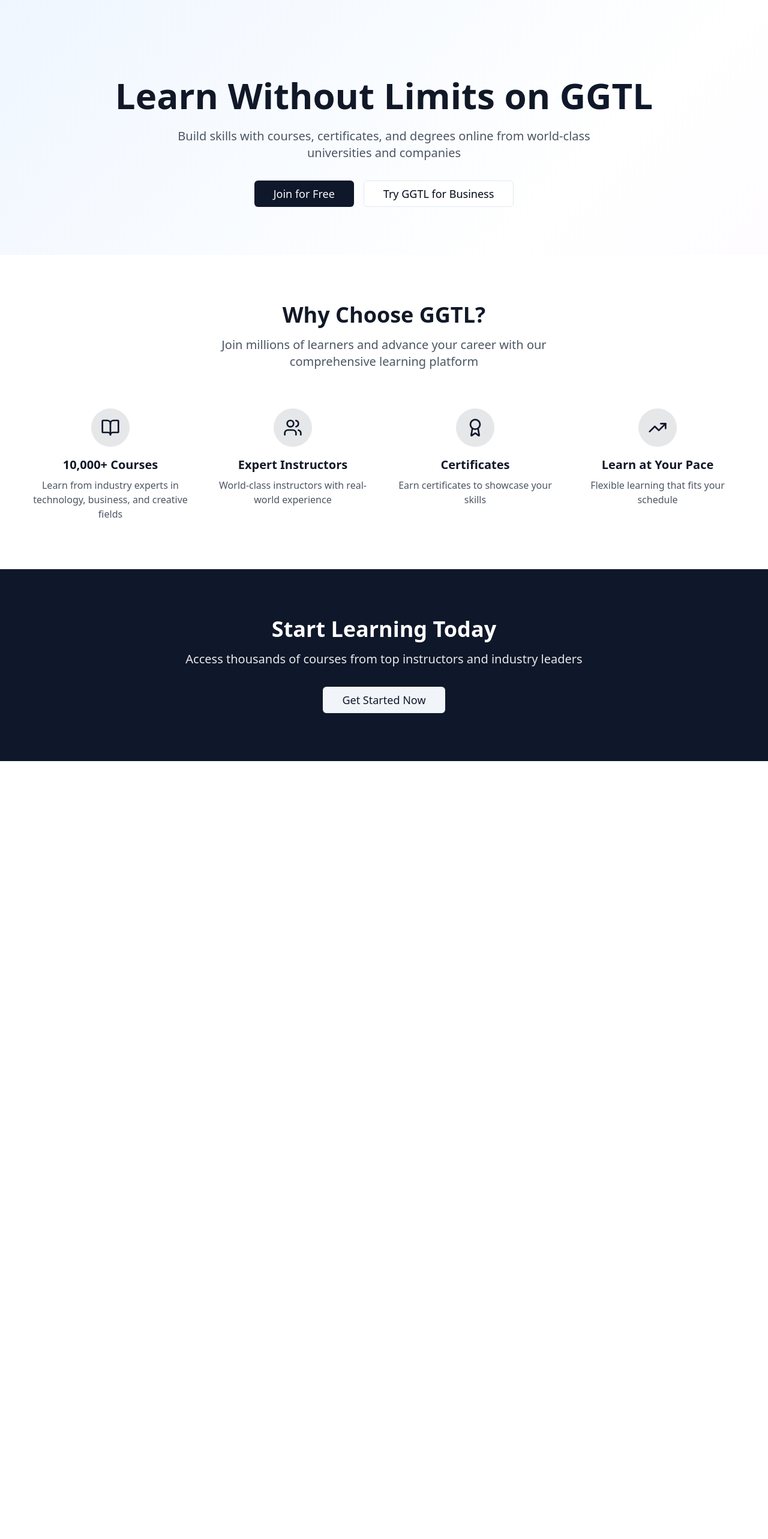
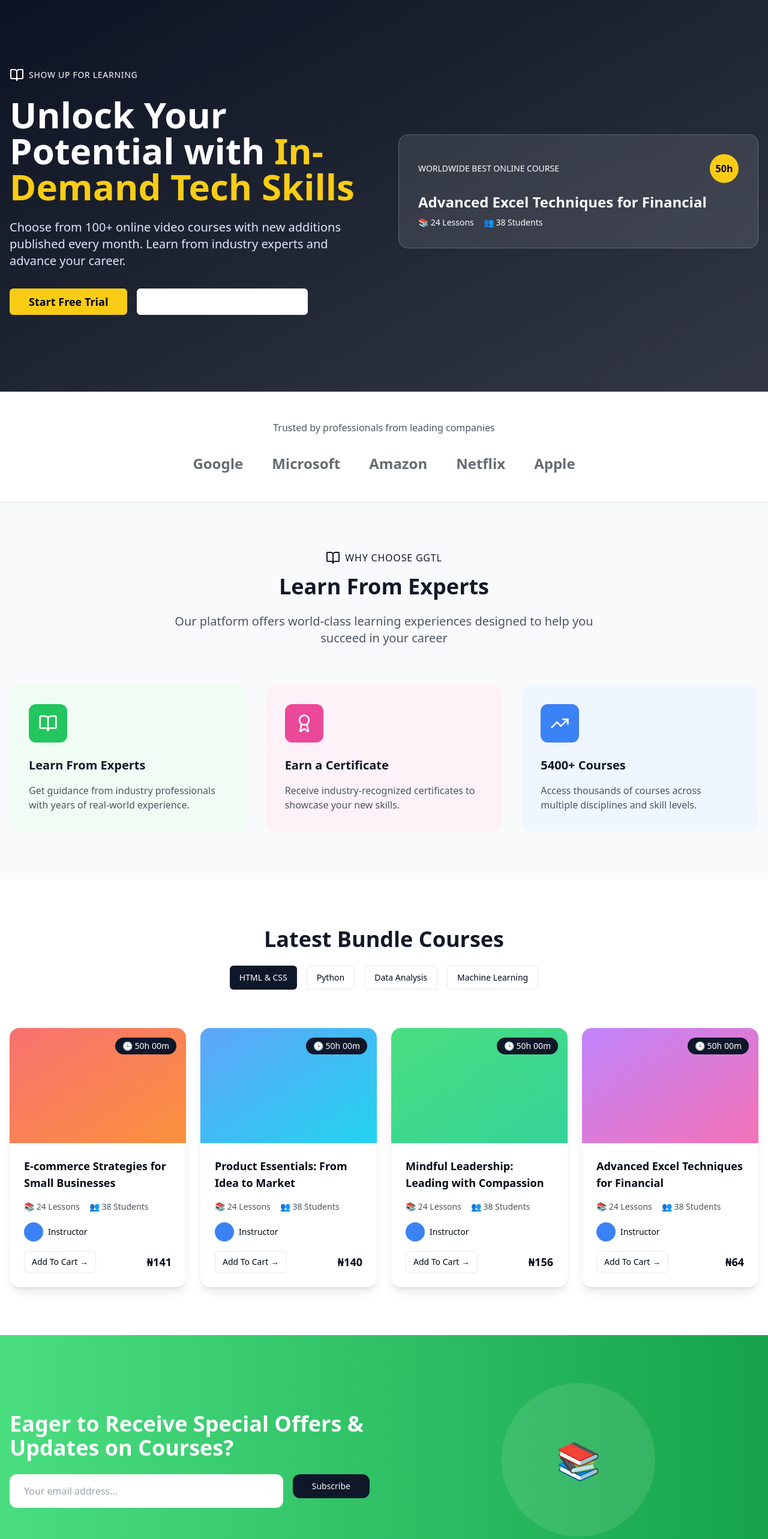
Before and after one commit to gifamzict/ggtl_lms, a React (Vite) app: page / in a window 1280 px wide. Shown: the part 80-2646 px from the top of the page at 60% size. Before the commit the page ends 1349 px from the top, so only its background shows below. Built offline with nearby package versions, Linux system fonts and the light colour scheme.

Commit message:
Redesign Home Page
Complete overhaul of the GGTL home page to improve visual appeal and user engagement. The redesign will incorporate a new structure inspired by ggtl.tech, including a hero section, social proof bar, key features, featured courses, testimonials, and a final CTA.

```diff
--- a/src/pages/Index.tsx
+++ b/src/pages/Index.tsx
@@ -1,8 +1,8 @@
 import { motion } from 'framer-motion';
 import { useAuthStore } from '@/store/authStore';
 import { Button } from '@/components/ui/button';
-import { Card, CardContent, CardHeader, CardTitle } from '@/components/ui/card';
-import { BookOpen, Users, Award, TrendingUp } from 'lucide-react';
+import { Card, CardContent, CardDescription, CardHeader, CardTitle } from '@/components/ui/card';
+import { BookOpen, Users, Award, TrendingUp, Target, Zap } from 'lucide-react';
 
 const Index = () => {
   const { user, openAuthModal, loading } = useAuthStore();
@@ -20,208 +20,401 @@ const Index = () => {
 
   const features = [
     {
-      icon: BookOpen,
-      title: "10,000+ Courses",
-      description: "Learn from industry experts in technology, business, and creative fields"
+      icon: <BookOpen className="h-8 w-8" />,
+      title: "Expert-Led Courses",
+      description: "Learn from industry professionals with real-world experience"
     },
     {
-      icon: Users,
-      title: "Expert Instructors",
-      description: "World-class instructors with real-world experience"
+      icon: <Users className="h-8 w-8" />,
+      title: "Community Learning",
+      description: "Connect with fellow learners and build your professional network"
     },
     {
-      icon: Award,
+      icon: <Award className="h-8 w-8" />,
       title: "Certificates",
-      description: "Earn certificates to showcase your skills"
+      description: "Earn recognized certificates to showcase your new skills"
     },
     {
-      icon: TrendingUp,
-      title: "Learn at Your Pace",
-      description: "Flexible learning that fits your schedule"
+      icon: <Zap className="h-8 w-8" />,
+      title: "Fast Track Learning",
+      description: "Accelerated courses designed for busy professionals"
     }
   ];
 
   if (user) {
     return (
-      <div className="bg-gradient-to-br from-blue-50 via-white to-purple-50 pt-16">
-        <div className="container mx-auto px-4 py-12">
+      <div className="min-h-screen bg-gradient-to-br from-primary/5 to-secondary/5">
+        <div className="container mx-auto px-4 py-8">
           <motion.div
             initial={{ opacity: 0, y: 20 }}
             animate={{ opacity: 1, y: 0 }}
-            transition={{ duration: 0.6 }}
-            className="max-w-4xl mx-auto"
+            transition={{ duration: 0.5 }}
+            className="text-center mb-8"
           >
-            <div className="text-center mb-12">
             <h1 className="text-4xl font-bold text-gray-900 mb-4">
-                Welcome back, {user.user_metadata?.full_name || user.email?.split('@')[0]}!
+              Welcome back, {user.user_metadata?.full_name || user.email}!
             </h1>
-              <p className="text-xl text-gray-600">
-                Continue your learning journey with GGTL
-              </p>
-            </div>
+            <p className="text-xl text-gray-600">Continue your learning journey</p>
+          </motion.div>
 
-            <div className="grid md:grid-cols-2 lg:grid-cols-3 gap-6">
-              <motion.div whileHover={{ scale: 1.02 }} transition={{ duration: 0.2 }}>
-                <Card className="h-full hover:shadow-lg transition-shadow">
+          <div className="grid md:grid-cols-3 gap-6 mb-12">
+            <motion.div
+              initial={{ opacity: 0, y: 20 }}
+              animate={{ opacity: 1, y: 0 }}
+              transition={{ duration: 0.5, delay: 0.1 }}
+            >
+              <Card className="hover:shadow-lg transition-shadow">
                 <CardHeader>
                   <CardTitle className="flex items-center gap-2">
                     <BookOpen className="h-5 w-5 text-primary" />
                     My Learning
                   </CardTitle>
+                  <CardDescription>Continue where you left off</CardDescription>
                 </CardHeader>
                 <CardContent>
-                    <p className="text-gray-600 mb-4">
-                      Continue your enrolled courses and track progress
-                    </p>
                   <Button className="w-full">View Courses</Button>
                 </CardContent>
               </Card>
             </motion.div>
 
-              <motion.div whileHover={{ scale: 1.02 }} transition={{ duration: 0.2 }}>
-                <Card className="h-full hover:shadow-lg transition-shadow">
+            <motion.div
+              initial={{ opacity: 0, y: 20 }}
+              animate={{ opacity: 1, y: 0 }}
+              transition={{ duration: 0.5, delay: 0.2 }}
+            >
+              <Card className="hover:shadow-lg transition-shadow">
                 <CardHeader>
                   <CardTitle className="flex items-center gap-2">
-                      <Users className="h-5 w-5 text-primary" />
+                    <Target className="h-5 w-5 text-primary" />
                     Browse Catalog
                   </CardTitle>
+                  <CardDescription>Discover new courses</CardDescription>
                 </CardHeader>
                 <CardContent>
-                    <p className="text-gray-600 mb-4">
-                      Discover new courses to expand your skills
-                    </p>
                   <Button variant="outline" className="w-full">Explore</Button>
                 </CardContent>
               </Card>
             </motion.div>
 
-              <motion.div whileHover={{ scale: 1.02 }} transition={{ duration: 0.2 }}>
-                <Card className="h-full hover:shadow-lg transition-shadow">
+            <motion.div
+              initial={{ opacity: 0, y: 20 }}
+              animate={{ opacity: 1, y: 0 }}
+              transition={{ duration: 0.5, delay: 0.3 }}
+            >
+              <Card className="hover:shadow-lg transition-shadow">
                 <CardHeader>
                   <CardTitle className="flex items-center gap-2">
                     <Award className="h-5 w-5 text-primary" />
                     Achievements
                   </CardTitle>
+                  <CardDescription>Track your progress</CardDescription>
                 </CardHeader>
                 <CardContent>
-                    <p className="text-gray-600 mb-4">
-                      View your certificates and learning milestones
-                    </p>
-                    <Button variant="outline" className="w-full">View All</Button>
+                  <Button variant="outline" className="w-full">View Progress</Button>
                 </CardContent>
               </Card>
             </motion.div>
           </div>
-          </motion.div>
         </div>
       </div>
     );
   }
 
   return (
-    <div className="bg-gradient-to-br from-blue-50 via-white to-purple-50 pt-16">
+    <div className="min-h-screen">
       {/* Hero Section */}
-      <section className="py-20 px-4">
-        <div className="container mx-auto text-center">
+      <motion.section
+        initial={{ opacity: 0 }}
+        animate={{ opacity: 1 }}
+        transition={{ duration: 0.8 }}
+        className="relative bg-gradient-to-br from-primary to-primary/80 text-white py-20 lg:py-32 overflow-hidden"
+      >
+        <div className="absolute inset-0 bg-black/20"></div>
+        <div className="container mx-auto px-4 relative z-10">
+          <div className="grid lg:grid-cols-2 gap-12 items-center">
             <motion.div
-            initial={{ opacity: 0, y: 30 }}
-            animate={{ opacity: 1, y: 0 }}
-            transition={{ duration: 0.6 }}
+              initial={{ opacity: 0, x: -50 }}
+              animate={{ opacity: 1, x: 0 }}
+              transition={{ duration: 0.8, delay: 0.2 }}
             >
-            <h1 className="text-5xl md:text-6xl font-bold text-gray-900 mb-6">
-              Learn Without Limits on <span className="text-primary">GGTL</span>
+              <div className="flex items-center gap-2 mb-6">
+                <BookOpen className="h-6 w-6" />
+                <span className="text-sm font-medium uppercase tracking-wider">Show Up For Learning</span>
+              </div>
+              <h1 className="text-5xl lg:text-6xl font-bold mb-6 leading-tight">
+                Unlock Your Potential with{" "}
+                <span className="text-yellow-400">In-Demand Tech Skills</span>
               </h1>
-            <p className="text-xl text-gray-600 mb-8 max-w-3xl mx-auto">
-              Build skills with courses, certificates, and degrees online from world-class universities and companies
+              <p className="text-xl mb-8 text-blue-100">
+                Choose from 100+ online video courses with new additions published every month.
+                Learn from industry experts and advance your career.
               </p>
-            <div className="flex flex-col sm:flex-row gap-4 justify-center">
+              <div className="flex flex-col sm:flex-row gap-4">
                 <Button
                   size="lg"
-                className="text-lg px-8 py-3"
                   onClick={openAuthModal}
+                  className="bg-yellow-400 text-black hover:bg-yellow-500 font-semibold px-8 py-4 text-lg"
                 >
-                Join for Free
+                  Start Free Trial
                 </Button>
                 <Button
+                  size="lg"
                   variant="outline"
-                size="lg"
-                className="text-lg px-8 py-3"
-                onClick={openAuthModal}
+                  className="border-white text-white hover:bg-white hover:text-primary px-8 py-4 text-lg"
                 >
-                Try GGTL for Business
+                  See Our Lesson Showcase
                 </Button>
               </div>
             </motion.div>
+            <motion.div
+              initial={{ opacity: 0, x: 50 }}
+              animate={{ opacity: 1, x: 0 }}
+              transition={{ duration: 0.8, delay: 0.4 }}
+              className="relative"
+            >
+              <div className="relative z-10">
+                <div className="bg-white/10 backdrop-blur-lg rounded-2xl p-8 border border-white/20">
+                  <div className="flex items-center justify-between mb-4">
+                    <span className="text-sm font-medium">WORLDWIDE BEST ONLINE COURSE</span>
+                    <div className="w-12 h-12 bg-yellow-400 rounded-full flex items-center justify-center">
+                      <span className="text-black font-bold">50h</span>
                     </div>
-      </section>
+                  </div>
+                  <h3 className="text-2xl font-bold mb-2">Advanced Excel Techniques for Financial</h3>
+                  <div className="flex items-center gap-4 text-sm">
+                    <span>📚 24 Lessons</span>
+                    <span>👥 38 Students</span>
+                  </div>
+                </div>
+              </div>
+            </motion.div>
+          </div>
+        </div>
+      </motion.section>
+
+      {/* Trust Bar */}
+      <motion.section
+        initial={{ opacity: 0, y: 20 }}
+        animate={{ opacity: 1, y: 0 }}
+        transition={{ duration: 0.6, delay: 0.3 }}
+        className="py-12 bg-white border-b"
+      >
+        <div className="container mx-auto px-4">
+          <p className="text-center text-gray-600 mb-8">Trusted by professionals from leading companies</p>
+          <div className="flex justify-center items-center space-x-12 opacity-60">
+            <span className="text-2xl font-bold">Google</span>
+            <span className="text-2xl font-bold">Microsoft</span>
+            <span className="text-2xl font-bold">Amazon</span>
+            <span className="text-2xl font-bold">Netflix</span>
+            <span className="text-2xl font-bold">Apple</span>
+          </div>
+        </div>
+      </motion.section>
 
       {/* Features Section */}
-      <section className="py-20 px-4 bg-white">
-        <div className="container mx-auto">
+      <motion.section
+        initial={{ opacity: 0 }}
+        animate={{ opacity: 1 }}
+        transition={{ duration: 0.8, delay: 0.4 }}
+        className="py-20 bg-gray-50"
+      >
+        <div className="container mx-auto px-4">
+          <div className="text-center mb-16">
+            <div className="flex items-center justify-center gap-2 mb-4">
+              <BookOpen className="h-6 w-6 text-primary" />
+              <span className="text-primary font-medium uppercase tracking-wider">Why Choose GGTL</span>
+            </div>
+            <h2 className="text-4xl font-bold text-gray-900 mb-6">Learn From Experts</h2>
+            <p className="text-xl text-gray-600 max-w-3xl mx-auto">
+              Our platform offers world-class learning experiences designed to help you succeed in your career
+            </p>
+          </div>
+
+          <div className="grid md:grid-cols-2 lg:grid-cols-3 gap-8">
             <motion.div
-            initial={{ opacity: 0, y: 30 }}
+              initial={{ opacity: 0, y: 20 }}
               animate={{ opacity: 1, y: 0 }}
-            transition={{ duration: 0.6, delay: 0.2 }}
-            className="text-center mb-16"
+              transition={{ duration: 0.6, delay: 0.5 }}
+              className="bg-green-50 p-8 rounded-2xl"
             >
-            <h2 className="text-3xl md:text-4xl font-bold text-gray-900 mb-4">
-              Why Choose GGTL?
-            </h2>
-            <p className="text-xl text-gray-600 max-w-2xl mx-auto">
-              Join millions of learners and advance your career with our comprehensive learning platform
-            </p>
+              <div className="w-16 h-16 bg-green-500 rounded-xl flex items-center justify-center mb-6">
+                <BookOpen className="h-8 w-8 text-white" />
+              </div>
+              <h3 className="text-xl font-bold text-gray-900 mb-4">Learn From Experts</h3>
+              <p className="text-gray-600">Get guidance from industry professionals with years of real-world experience.</p>
             </motion.div>
 
-          <div className="grid md:grid-cols-2 lg:grid-cols-4 gap-8">
-            {features.map((feature, index) => (
             <motion.div
-                key={feature.title}
-                initial={{ opacity: 0, y: 30 }}
+              initial={{ opacity: 0, y: 20 }}
               animate={{ opacity: 1, y: 0 }}
-                transition={{ duration: 0.6, delay: 0.1 * index }}
-                whileHover={{ scale: 1.05 }}
-                className="text-center"
+              transition={{ duration: 0.6, delay: 0.6 }}
+              className="bg-pink-50 p-8 rounded-2xl"
             >
-                <div className="bg-primary/10 rounded-full w-16 h-16 flex items-center justify-center mx-auto mb-4">
-                  <feature.icon className="h-8 w-8 text-primary" />
+              <div className="w-16 h-16 bg-pink-500 rounded-xl flex items-center justify-center mb-6">
+                <Award className="h-8 w-8 text-white" />
               </div>
-                <h3 className="text-xl font-semibold text-gray-900 mb-2">
-                  {feature.title}
-                </h3>
-                <p className="text-gray-600">
-                  {feature.description}
-                </p>
+              <h3 className="text-xl font-bold text-gray-900 mb-4">Earn a Certificate</h3>
+              <p className="text-gray-600">Receive industry-recognized certificates to showcase your new skills.</p>
+            </motion.div>
+
+            <motion.div
+              initial={{ opacity: 0, y: 20 }}
+              animate={{ opacity: 1, y: 0 }}
+              transition={{ duration: 0.6, delay: 0.7 }}
+              className="bg-blue-50 p-8 rounded-2xl"
+            >
+              <div className="w-16 h-16 bg-blue-500 rounded-xl flex items-center justify-center mb-6">
+                <TrendingUp className="h-8 w-8 text-white" />
+              </div>
+              <h3 className="text-xl font-bold text-gray-900 mb-4">5400+ Courses</h3>
+              <p className="text-gray-600">Access thousands of courses across multiple disciplines and skill levels.</p>
+            </motion.div>
+          </div>
+        </div>
+      </motion.section>
+
+      {/* Featured Courses Section */}
+      <motion.section
+        initial={{ opacity: 0 }}
+        animate={{ opacity: 1 }}
+        transition={{ duration: 0.8, delay: 0.6 }}
+        className="py-20"
+      >
+        <div className="container mx-auto px-4">
+          <div className="text-center mb-16">
+            <h2 className="text-4xl font-bold text-gray-900 mb-6">Latest Bundle Courses</h2>
+            <div className="flex justify-center space-x-4 mb-8">
+              <Button className="bg-primary text-white">HTML & CSS</Button>
+              <Button variant="outline">Python</Button>
+              <Button variant="outline">Data Analysis</Button>
+              <Button variant="outline">Machine Learning</Button>
+            </div>
+          </div>
+
+          <div className="grid md:grid-cols-2 lg:grid-cols-4 gap-6">
+            {[
+              {
+                title: "E-commerce Strategies for Small Businesses",
+                duration: "50h 00m",
+                lessons: 24,
+                students: 38,
+                price: "₦141",
+                color: "from-red-400 to-orange-400"
+              },
+              {
+                title: "Product Essentials: From Idea to Market",
+                duration: "50h 00m",
+                lessons: 24,
+                students: 38,
+                price: "₦140",
+                color: "from-blue-400 to-cyan-400"
+              },
+              {
+                title: "Mindful Leadership: Leading with Compassion",
+                duration: "50h 00m",
+                lessons: 24,
+                students: 38,
+                price: "₦156",
+                color: "from-green-400 to-emerald-400"
+              },
+              {
+                title: "Advanced Excel Techniques for Financial",
+                duration: "50h 00m",
+                lessons: 24,
+                students: 38,
+                price: "₦64",
+                color: "from-purple-400 to-pink-400"
+              }
+            ].map((course, index) => (
+              <motion.div
+                key={index}
+                initial={{ opacity: 0, y: 20 }}
+                animate={{ opacity: 1, y: 0 }}
+                transition={{ duration: 0.6, delay: 0.7 + index * 0.1 }}
+                className="bg-white rounded-2xl overflow-hidden shadow-lg hover:shadow-xl transition-shadow"
+              >
+                <div className={`h-48 bg-gradient-to-br ${course.color} relative`}>
+                  <div className="absolute top-4 right-4 bg-primary text-white px-3 py-1 rounded-full text-sm flex items-center gap-1">
+                    🕒 {course.duration}
+                  </div>
+                </div>
+                <div className="p-6">
+                  <h3 className="font-bold text-lg mb-4 line-clamp-2">{course.title}</h3>
+                  <div className="flex items-center gap-4 text-sm text-gray-600 mb-4">
+                    <span>📚 {course.lessons} Lessons</span>
+                    <span>👥 {course.students} Students</span>
+                  </div>
+                  <div className="flex items-center gap-2 mb-4">
+                    <div className="w-8 h-8 bg-blue-500 rounded-full"></div>
+                    <span className="text-sm">Instructor</span>
+                  </div>
+                  <div className="flex items-center justify-between">
+                    <Button variant="outline" size="sm">Add To Cart →</Button>
+                    <span className="font-bold text-lg">{course.price}</span>
+                  </div>
+                </div>
               </motion.div>
             ))}
           </div>
         </div>
-      </section>
+      </motion.section>
 
-      {/* CTA Section */}
-      <section className="py-20 px-4 bg-primary text-white">
-        <div className="container mx-auto text-center">
-          <motion.div
-            initial={{ opacity: 0, y: 30 }}
-            animate={{ opacity: 1, y: 0 }}
-            transition={{ duration: 0.6, delay: 0.4 }}
+      {/* Newsletter Section */}
+      <motion.section
+        initial={{ opacity: 0 }}
+        animate={{ opacity: 1 }}
+        transition={{ duration: 0.8, delay: 0.8 }}
+        className="py-20 bg-gradient-to-r from-green-400 to-green-600 text-white"
       >
-            <h2 className="text-3xl md:text-4xl font-bold mb-4">
-              Start Learning Today
+        <div className="container mx-auto px-4">
+          <div className="grid lg:grid-cols-2 gap-12 items-center">
+            <div>
+              <h2 className="text-4xl font-bold mb-6">
+                Eager to Receive Special Offers & Updates on Courses?
               </h2>
-            <p className="text-xl mb-8 max-w-2xl mx-auto opacity-90">
-              Access thousands of courses from top instructors and industry leaders
+              <div className="flex gap-4">
+                <input
+                  type="email"
+                  placeholder="Your email address..."
+                  className="flex-1 px-6 py-4 rounded-xl text-gray-900"
+                />
+                <Button className="bg-primary hover:bg-primary/90 px-8 py-4 rounded-xl">
+                  Subscribe
+                </Button>
+              </div>
+            </div>
+            <div className="text-center">
+              <div className="w-64 h-64 mx-auto bg-white/10 rounded-full flex items-center justify-center">
+                <span className="text-6xl">📚</span>
+              </div>
+            </div>
+          </div>
+        </div>
+      </motion.section>
+
+      {/* Final CTA Section */}
+      <motion.section
+        initial={{ opacity: 0 }}
+        animate={{ opacity: 1 }}
+        transition={{ duration: 0.8, delay: 1.0 }}
+        className="py-20 bg-primary text-white"
+      >
+        <div className="container mx-auto px-4 text-center">
+          <h2 className="text-4xl lg:text-5xl font-bold mb-6">
+            Ready to Start Your Learning Journey?
+          </h2>
+          <p className="text-xl mb-8 text-blue-100 max-w-2xl mx-auto">
+            Join thousands of students who are already advancing their careers with GGTL
           </p>
           <Button
             size="lg"
-              variant="secondary"
-              className="text-lg px-8 py-3"
             onClick={openAuthModal}
+            className="bg-yellow-400 text-black hover:bg-yellow-500 font-semibold px-12 py-4 text-lg"
           >
-              Get Started Now
+            Sign Up for Free
           </Button>
-          </motion.div>
         </div>
-      </section>
+      </motion.section>
     </div>
   );
 };
```
Lines whose indentation alone changed are shown as unchanged.
